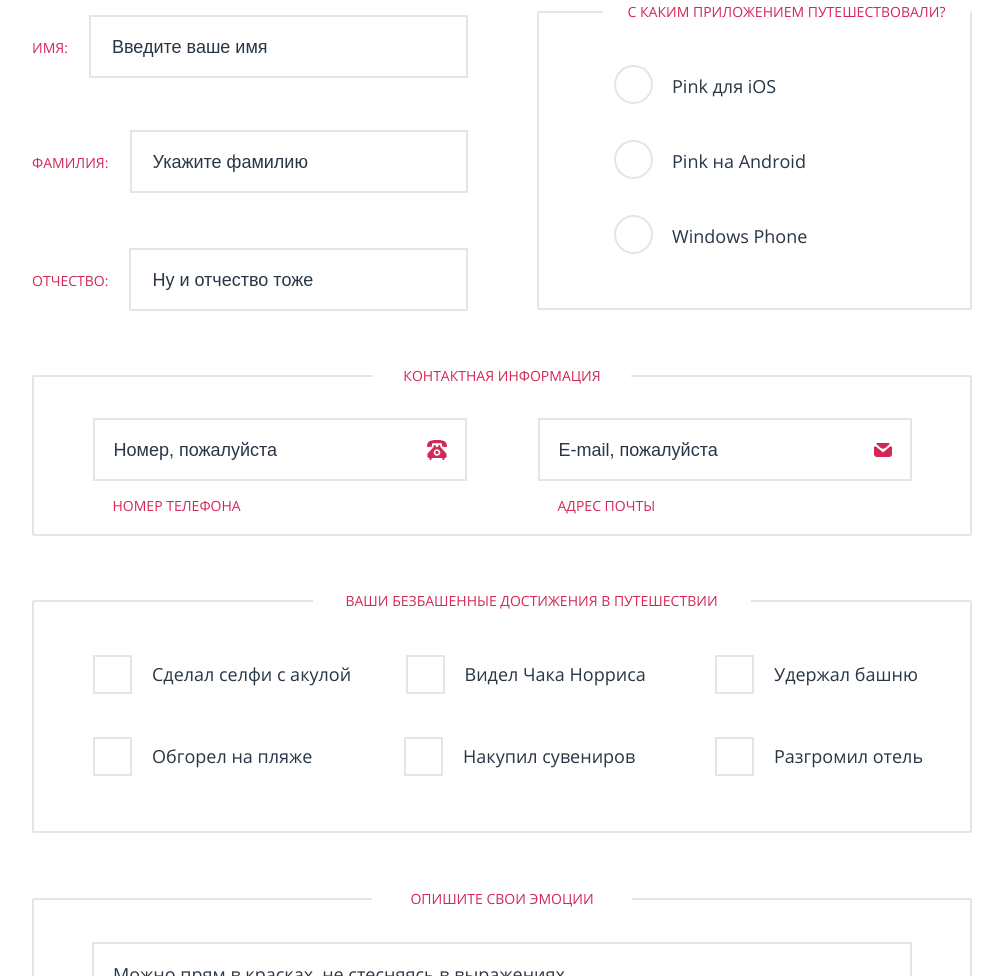
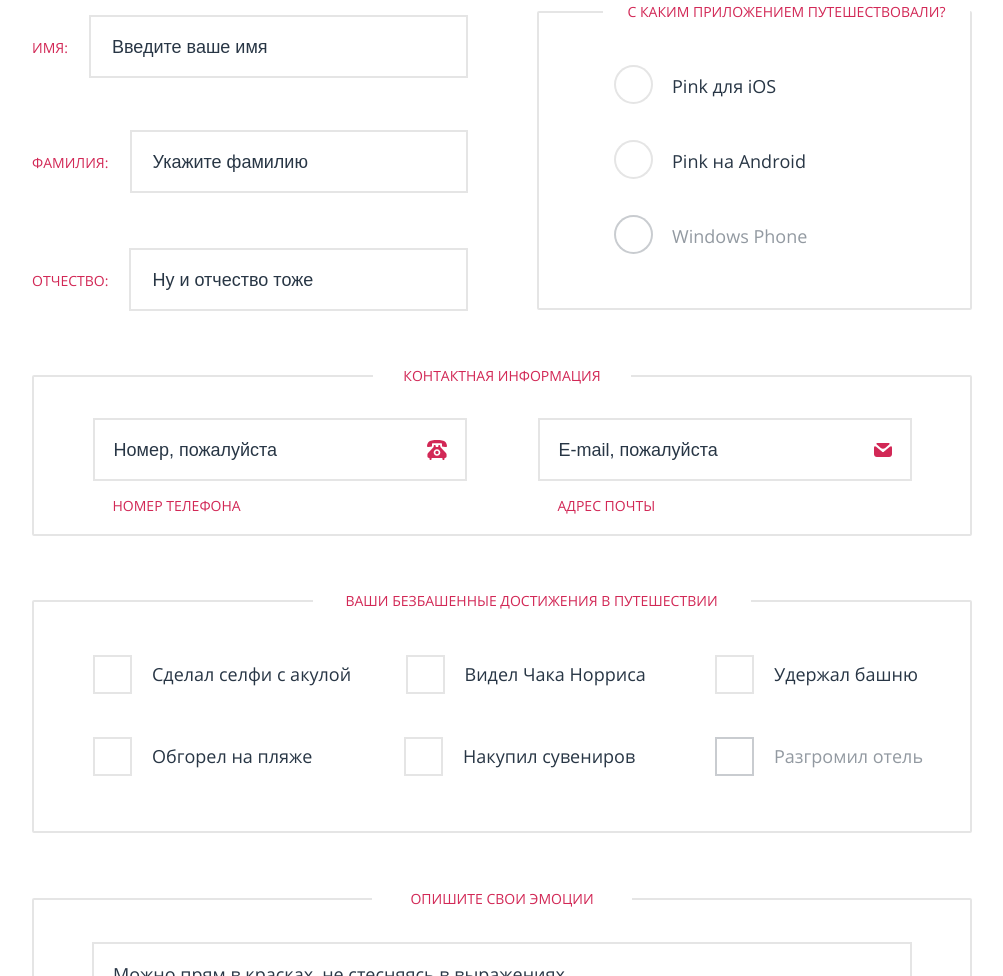
Before and after one commit to Johnyvan333/131001-pink, a website: page form.html in a window 1280 px wide. Shown: the part 616-1592 px from the top of the page, without its empty margins (138-1141 px from the left). Drawn offline with nearby package versions, Linux system fonts and the light colour scheme; files that its build step writes are made by us from their sources; files whose address does not match are found by name.

Commit message:
прописаны disabled для радио и чекбоксов

```diff
--- a/form.html
+++ b/form.html
@@ -154,7 +154,7 @@
           <label for="achievment4" class="user-form__achievments-title">Накупил сувениров</label>
           <input type="checkbox" name="achievment5" class="user-form__achievments-input" id="achievment5">
           <label for="achievment5" class="user-form__achievments-title">Удержал башню</label>
-          <input type="checkbox" name="achievment6" class="user-form__achievments-input" id="achievment6">
+          <input type="checkbox" name="achievment6" class="user-form__achievments-input" id="achievment6" disabled>
           <label for="achievment6" class="user-form__achievments-title">Разгромил отель</label>
         </div>
       </fieldset>
@@ -178,7 +178,7 @@
           <label for="application1" class="user-form__application-title">Pink для iOS</label>
           <input type="radio" name="application" value="application2" class="user-form__application-input" id="application2">
           <label for="application2" class="user-form__application-title">Pink на Android</label>
-          <input type="radio" name="application" value="application3" class="user-form__application-input" id="application3">
+          <input type="radio" name="application" value="application3" class="user-form__application-input" id="application3" disabled>
           <label for="application3" class="user-form__application-title">Windows Phone</label>
         </div>
       </fieldset>
--- a/less/blocks/form/user-form.less
+++ b/less/blocks/form/user-form.less
@@ -136,6 +136,18 @@
     border-color: #d22856;
   }
 
+  &__achievments-input:disabled + &__achievments-title::before,
+  &__achievments-input:disabled + &__achievments-title:hover::before,
+  &__achievments-input:disabled + &__achievments-title:active::before {
+    border-color: #283645;
+    opacity: 0.5;
+  }
+
+  &__achievments-input:disabled + &__achievments-title,
+  &__achievments-input:disabled + &__achievments-title,
+  &__achievments-input:disabled + &__achievments-title {
+    opacity: 0.5;
+  }
 
 
   &__contacts-block {
@@ -273,6 +285,20 @@
 
   &__application-input:checked + &__application-title:hover::before {
     box-shadow: 0 0 0 2px #d22856;
+  }
+
+
+  &__application-input:disabled + &__application-title::before,
+  &__application-input:disabled + &__application-title:hover::before,
+  &__achievments-input:disabled + &__application-title:active::before {
+    box-shadow: 0 0 0 2px #283645;
+    opacity: 0.5;
+  }
+
+  &__application-input:disabled + &__application-title,
+  &__application-input:disabled + &__application-title,
+  &__application-input:disabled + &__application-title {
+    opacity: 0.5;
   }
 
 
```
